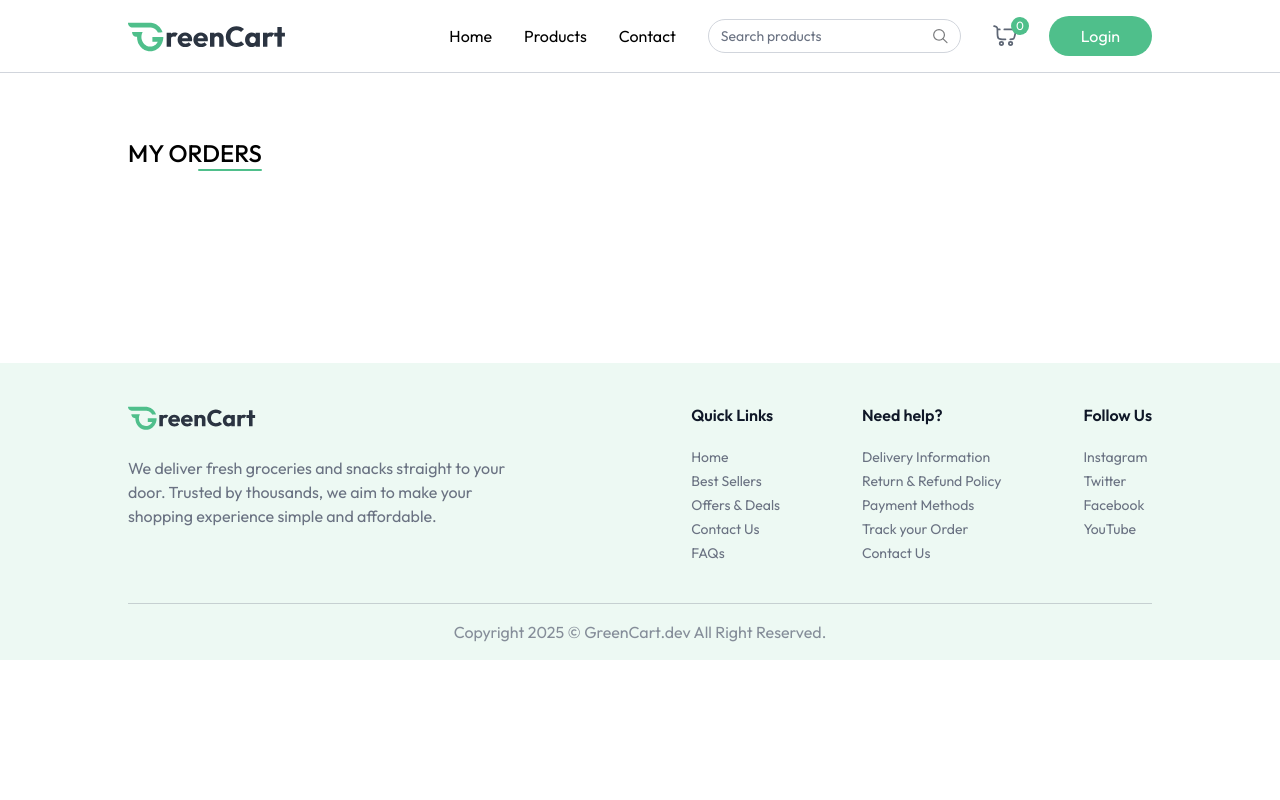
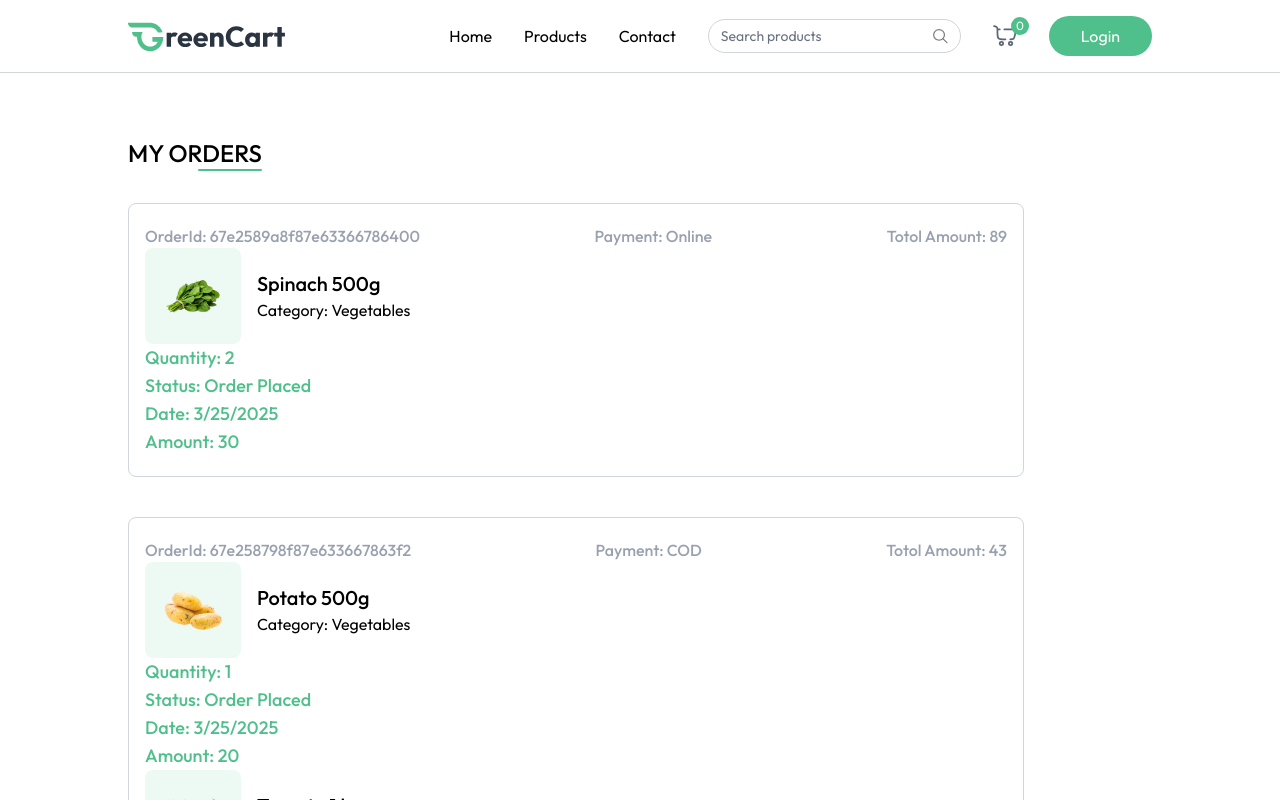
Before and after one commit to Amarta113/GreenCart-Ecommerce-Web, a React (Vite) app in the folder client/: page /my-orders in a window 1280 px wide. Shown: the top 800 px of the page. Built offline with nearby package versions, Linux system fonts and the light colour scheme.

Commit message:
added order details

```diff
--- a/client/src/pages/MyOrders.jsx
+++ b/client/src/pages/MyOrders.jsx
@@ -1,11 +1,56 @@
-import React from 'react'
+import React, { useEffect, useState } from 'react'
+import { useAppContext } from '../context/AppContext'
+import { dummyOrders } from '../assets/assets'
 
 export default function MyOrders(){
+
+    const [MyOrders, setMyOrders] = useState([])
+    const {currency} = useAppContext()
+
+    const fetchMyOrders = async() => {
+        setMyOrders(dummyOrders)
+    }
+
+    useEffect(() => {
+        fetchMyOrders()
+    }, [])
+
     return (
     <div className='mt-16 pb-16'>
         <div className='flex flex-col items-end w-max mb-8'>
             <p className="text-2xl font-medium uppercase">My Orders</p>
             <div className="w-16 h-0.5 bg-primary rounded-full"></div>
         </div>
+        {MyOrders.map((order, index) => (
+            <div key={index} className='border border-gray-300 rounded-lg mb-10 p-4 py-5 max-w-4xl'>
+                <p className='flex justify-between md:items-center text-gray-400 md:font-medium max-md:flex-col'>
+                    <span>OrderId: {order._id}</span>
+                    <span>Payment: {order.paymentType}</span>
+                    <span>Totol Amount: {currency}{order.amount}</span>
+                </p>
+                {order.items.map((item, index) => (
+                    <div className=''>
+                        <div className='flex items-center mb-4 md:mb-0'>
+                            <div className='bg-primary/10 p-4 rounded-lg'>
+                                <img src={item.product.image[0]} alt="" className='w-16 h-16'/>
+                            </div>
+                            <div className='ml-4'>
+                                <h2 className='text-xl font-medium tex-gray-800'>{item.product.name}</h2>
+                                <p>Category: {item.product.category}</p>
+                            </div>
+                        </div>
+
+                        <div className='text-primary text-lg font-medium'>
+                            <p>Quantity: {item.quantity || "1"}</p>
+                            <p>Status: {order.status}</p>
+                            <p>Date: {new Date(order.createdAt).toLocaleDateString()}</p>
+                        </div>
+                        <p className='text-primary text-lg font-medium'>
+                            Amount: {currency}{item.product.offerPrice * item.quantity}
+                        </p>
+                    </div>
+                ))}
+            </div>
+        ))}
     </div>)
 }
```
